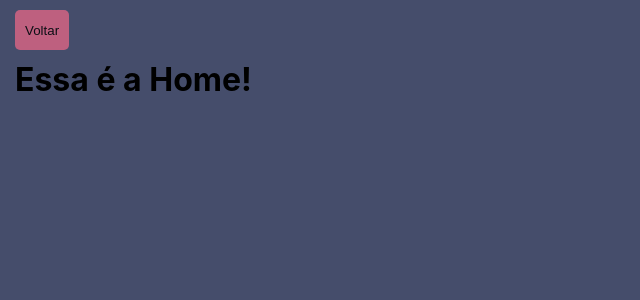
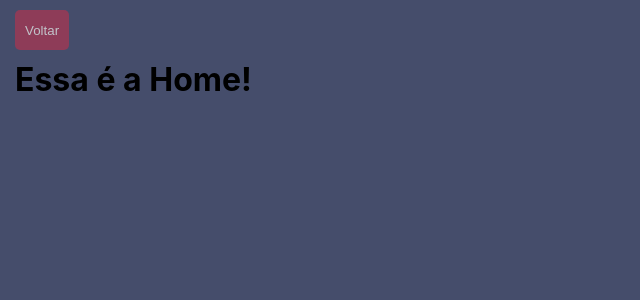
Before and after one commit to vi-lcandido/oidevs, a JavaScript app in the folder curso-formacao/react_1/exercicio2/login-page/: page /home in a window 1280 px wide. Shown: the top 300 px of the page, without its empty margins (0-640 px from the left). Built offline with nearby package versions, Linux system fonts and the light colour scheme; the HTML template or start-up script is replaced by a standard one.

Commit message:
fix: "voltar" button

```diff
--- a/curso-formacao/react_1/exercicio2/login-page/src/view/components/Button/index.js
+++ b/curso-formacao/react_1/exercicio2/login-page/src/view/components/Button/index.js
@@ -1,11 +1,11 @@
 import "./style.css";
 
-function Button({ bgColor, padding, borderRadius, color, text, redirecionar }) {
+function Button({ padding, borderRadius, text, redirecionar }) {
   return (
     <button
       onClick={redirecionar}
       className="login-button"
-      style={{ backgroundColor: bgColor, padding, borderRadius, color }}
+      style={{ padding, borderRadius }}
     >
       {text}
     </button>
--- a/curso-formacao/react_1/exercicio2/login-page/src/view/components/Button/style.css
+++ b/curso-formacao/react_1/exercicio2/login-page/src/view/components/Button/style.css
@@ -1,4 +1,6 @@
 .login-button {
+  background-color: #a13854;
+  color: #e1e1e1;
   border: none;
   margin: 10px 0;
   height: 40px;
--- a/curso-formacao/react_1/exercicio2/login-page/src/view/home/index.js
+++ b/curso-formacao/react_1/exercicio2/login-page/src/view/home/index.js
@@ -14,10 +14,8 @@ function Home() {
       <Button
         text="Voltar"
         redirecionar={vaParaLogin}
-        bgColor="#dd6585"
         padding="10px"
         borderRadius="5px"
-        color="000"
       />
       <h1>Essa é a Home!</h1>
     </div>
--- a/curso-formacao/react_1/exercicio2/login-page/src/view/login/login_page.js
+++ b/curso-formacao/react_1/exercicio2/login-page/src/view/login/login_page.js
@@ -21,8 +21,6 @@ function LoginPage() {
         <Button
           text="Entrar"
           redirecionar={vaParaHome}
-          bgColor="#a13854"
-          color="#e1e1e1"
         />
         <Link text="Esqueceu a senha?" link="https://www.google.com.br" />
       </section>
```
